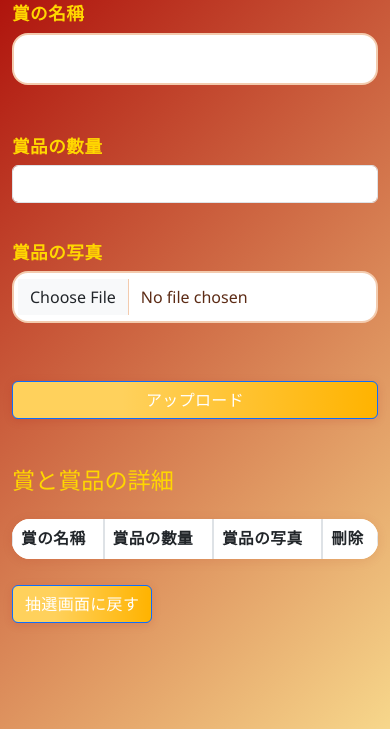
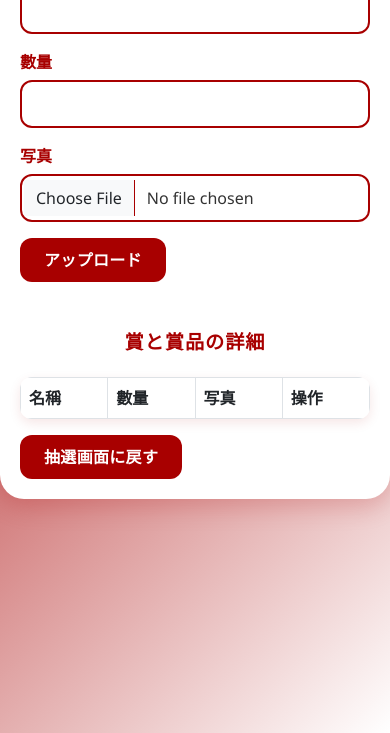
Before and after one commit to yso-kaeri/Lotto_brightstar_frontend, an Electron app: page renderer/html/settingPage.html in a window 390 px wide. Shown: the part 115-848 px from the top of the page. Drawn offline with nearby package versions, Linux system fonts and the light colour scheme; no server answers.

Commit message:
xiugaixia

```diff
--- a/renderer/css/settingPage.css
+++ b/renderer/css/settingPage.css
@@ -1,191 +1,148 @@
 /* ======================================== */
-/* 全体背景：主页面风格のグラデーション背景 */
+/* 全体背景：赤白グラデーション背景 */
 /* ======================================== */
 body {
     min-height: 100vh;
     margin: 0;
     padding: 0;
-    font-family: 'Segoe UI', 'Microsoft YaHei', Arial, sans-serif; /* フォント */
-    background: linear-gradient(135deg, #a80000 0%, #f7d78b 100%);
+    font-family: 'Segoe UI', 'Microsoft YaHei', Arial, sans-serif;
+    background: linear-gradient(135deg, #a80000 0%, #ffffff 100%);
 }
 
 /* ======================================== */
-/* 内容包裹容器：白+红系圆角卡片・シャドウ */
+/* 包裹容器：白底红影、圆角一致 */
 /* ======================================== */
-.main-setting-wrapper {
-    max-width: 1200px;
-    margin: 40px auto 0 auto;
-    background: linear-gradient(180deg, #fffbe7 60%, #f3cbae 100%);
-    border-radius: 32px;        /* 角丸 */
-    box-shadow: 0 8px 32px rgba(160, 0, 0, 0.23); /* 赤系シャドウ */
-    padding: 48px 48px 32px 48px;
+.main-setting-wrapper, .container {
+    max-width: 800px;
+    margin: 40px auto;
+    background: #ffffff;
+    border-radius: 24px;
+    box-shadow: 0 8px 24px rgba(168, 0, 0, 0.2);
+    padding: 32px;
 }
 
 /* ======================================== */
-/* タイトル文字（h1/h2） */
+/* 标题文字（红色高级感） */
 /* ======================================== */
-h1, h2 {
-    color: gold;          /* 深い赤色 */
+h1, h2, h3 {
+    color: #a80000;
     font-weight: bold;
-    letter-spacing: 0.08em;
+    letter-spacing: 0.05em;
+    text-align: center;
     margin-bottom: 24px;
 }
+
 h1 {
+    font-size: 2rem;
+}
 
-    font-size: 2.6rem;
-    margin-bottom: 32px;
-}
-h2 {
-    font-size: 1.5rem;
-    margin-top: 36px;
+h2, h3 {
+    font-size: 1.4rem;
 }
 
 /* ======================================== */
-/* ラベル・見出し（label, th） */
+/* 标签文字（红色） */
 /* ======================================== */
 label, th {
-    color:gold;           /* 深い赤色 */
-    font-weight: bold;
-    font-size: 1.1rem;
+    color: #a80000;
+    font-weight: 600;
+    font-size: 1rem;
     margin-bottom: 6px;
-    letter-spacing: 0.03em;
 }
 
 /* ======================================== */
-/* 入力フォーム全体の間隔 */
+/* 输入框：统一圆角红边框 */
 /* ======================================== */
-form {
-    display: flex;
-    flex-direction: column;
-    gap: 20px;    /* 要素間の間隔 */
+input[type="text"], input[type="number"], input[type="file"] {
+    padding: 10px 14px;
+    border-radius: 12px;
+    border: 2px solid #a80000;
+    font-size: 1rem;
+    background: #fff;
+    color: #333;
+    transition: border-color 0.2s, box-shadow 0.2s;
+}
+
+input[type="text"]:focus, input[type="number"]:focus, input[type="file"]:focus {
+    border-color: #a80000;
+    outline: none;
+    box-shadow: 0 0 4px rgba(168, 0, 0, 0.3);
 }
 
 /* ======================================== */
-/* テキスト入力欄・ファイル入力欄 */
+/* 按钮（红底白字、hover加深） */
 /* ======================================== */
-input[type="text"], input[type="file"] {
-    padding: 12px 16px;
-    border-radius: 16px;    /* 大きめの角丸 */
-    border: 2px solid #f3cbae;
+button, .btn-primary, input[type="button"] {
+    background: #a80000;
+    color: #ffffff;
     font-size: 1rem;
-    margin-bottom: 12px;
-    background: #fff;
-    color: #5c2b15;         /* 濃い茶色、可読性UP */
-    transition: border-color 0.2s;
+    font-weight: bold;
+    border: none;
+    border-radius: 12px;
+    padding: 10px 24px;
+    cursor: pointer;
+    transition: background 0.2s, transform 0.1s;
+    letter-spacing: 0.02em;
 }
-input[type="text"]:focus, input[type="file"]:focus {
-    border-color: #a80000;
-    outline: none;
+
+button:hover, .btn-primary:hover, input[type="button"]:hover {
+    background: #870000;
+    transform: translateY(-2px);
 }
 
 /* ======================================== */
-/* 主要ボタン（アップロード・戻るなど） */
-/* ======================================== */
-button, input[type="button"], .back-btn {
-    background: linear-gradient(90deg, #ffd15c 30%, #ffb300 100%);
-    color: #a80000;             /* 深い赤色の文字 */
-    font-size: 1.1rem;
-    font-weight: bold;
-    border: none;
-    border-radius: 18px;
-    padding: 12px 36px;
-    box-shadow: 0 2px 10px rgba(160,0,0,0.13);
-    cursor: pointer;
-    margin-top: 10px;
-    transition: background 0.2s, transform 0.1s, color 0.2s;
-    letter-spacing: 0.02em;
-}
-button:hover, input[type="button"]:hover, .back-btn:hover {
-    background: linear-gradient(90deg, #ffb300 60%, #ffd15c 100%);
-    color: #a80000;
-    transform: translateY(-1px) scale(1.04);
-}
-
-/* ======================================== */
-/* 削除ボタン（delete） */
-/* ======================================== */
-.delete-btn {
-    background: linear-gradient(90deg, #c73020 60%, #ea4c46 100%);
-    color: #fff;                /* 白色文字 */
-    padding: 8px 20px;
-    border-radius: 12px;
-    font-size: 1rem;
-    border: none;
-    cursor: pointer;
-    transition: background 0.2s;
-    font-weight: bold;
-}
-.delete-btn:hover {
-    background: linear-gradient(90deg, #a80000 80%, #c73020 100%);
-    color: #fff;
-}
-
-/* ======================================== */
-/* 表格（賞と賞品の詳細） */
+/* 表格：白底红字，统一圆角阴影 */
 /* ======================================== */
 table {
     width: 100%;
-    border-collapse: separate;
-    border-spacing: 0;
-    margin-top: 24px;
-    background: #fffbe7;
-    border-radius: 18px;
-    box-shadow: 0 2px 12px rgba(160, 0, 0, 0.09);
+    border-collapse: collapse;
+    margin-top: 20px;
+    border-radius: 12px;
     overflow: hidden;
+    box-shadow: 0 4px 12px rgba(168, 0, 0, 0.1);
 }
+
+th, td {
+    padding: 12px;
+    text-align: left;
+    border-bottom: 1px solid #ddd;
+}
+
 th {
-    background: #fff1bc;
+    background: #f9f9f9;
     color: #a80000;
-    font-weight: bold;
 }
+
 td {
-    background: #fffefa;
-    color: #5c2b15;
-    border-bottom: 1px solid #f3cbae;
-    font-size: 1.07rem;
-    text-align: left;
+    background: #ffffff;
+    color: #333;
 }
+
 tr:last-child td {
     border-bottom: none;
 }
 
 /* ======================================== */
-/* 戻るボタン（戻る用・主ボタンと統一） */
+/* Logo大小固定在左上 */
 /* ======================================== */
-.back-btn {
-    display: inline-block;
-    margin-top: 28px;
-    margin-bottom: 0;
+.logo {
+    width: 140px;
+    position: absolute;
+    top: 10px;
+    left: 10px;
 }
 
 /* ======================================== */
-/* レスポンシブ対応（スマホ・タブレット） */
+/* 响应式调整 */
 /* ======================================== */
-@media (max-width: 800px) {
-    .main-setting-wrapper {
-        padding: 16px 4vw;
-    }
-    table, th, td {
-        font-size: 0.98rem;
+@media (max-width: 600px) {
+    .main-setting-wrapper, .container {
+        padding: 20px;
     }
     h1 {
         font-size: 1.5rem;
     }
-    h2 {
-        font-size: 1.1rem;
+    h2, h3 {
+        font-size: 1.2rem;
     }
 }
-
-h3{
-    color: gold;
-}
-
-/* 会社logo使う、ｃｓｓ */
-.logo {
-     width: 160px;
-     /* 可调整 */
-     z-index: 9999;
-
-     top: 5px;
-     left: 5px;
- }
--- a/renderer/html/settingPage.html
+++ b/renderer/html/settingPage.html
@@ -17,15 +17,15 @@
 	<!-- <form method="post" action="/uploadPrize" enctype="multipart/form-data" class="mb-5"> -->
 		<form method="post" id="uploadForm" enctype="multipart/form-data" class="mb-5">
 		<div class="mb-3">
-			<label>賞の名稱</label>
+			<label>名稱</label>
 			<input type="text" name="prizeName" class="form-control" required>
 		</div>
 		<div class="mb-3">
-			<label>賞品の數量</label>
+			<label>數量</label>
 			<input type="number" name="quantity" class="form-control" required>
 		</div>
 		<div class="mb-3">
-			<label>賞品の写真</label>
+			<label>写真</label>
 			<input type="file" name="imagePath" class="form-control" accept="image/*" required>
 		</div>
 		 <button type="button" id="uploadBtn" class="btn btn-primary">アップロード</button>
@@ -35,10 +35,10 @@
 	<table class="table table-bordered">
 		<thead>
 			<tr>
-				<th>賞の名稱</th>
-				<th>賞品の數量</th>
-				<th>賞品の写真</th>
-				<th>刪除</th>
+				<th>名稱</th>
+				<th>數量</th>
+				<th>写真</th>
+				<th>操作</th>
 			</tr>
 		</thead>
 		<!-- <tbody th:if="${prizes != null and !prizes.isEmpty()}">
```
Also changed, not shown: renderer/css/mainPage.css (+34 -0 lines), renderer/html/mainPage.html (+13 -0 lines), renderer/html/winnersPage.html (+10 -0 lines), renderer/js/Winner Page.js (+22 -0 lines), renderer/js/mainPage.js (+31 -47 lines).
